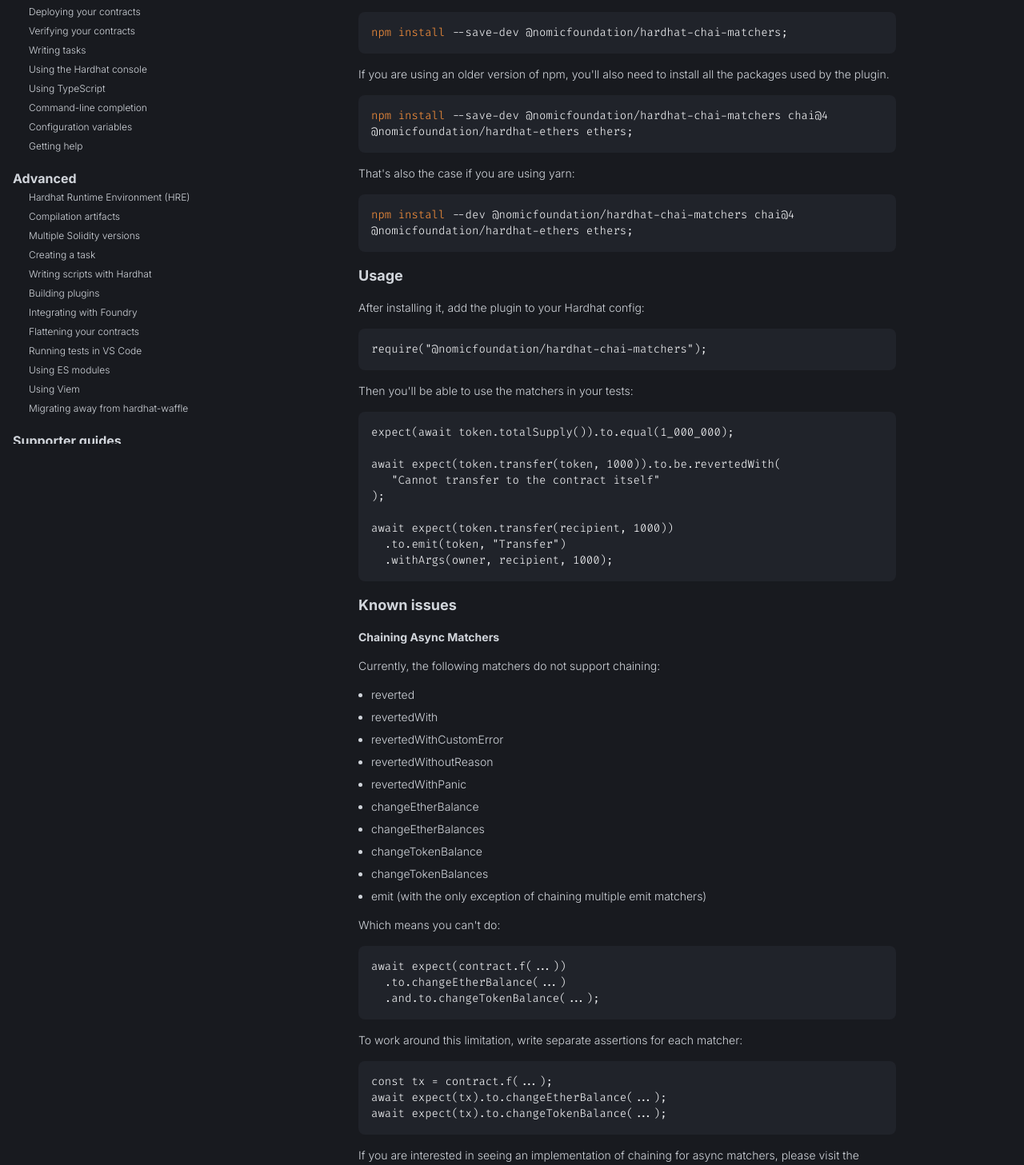
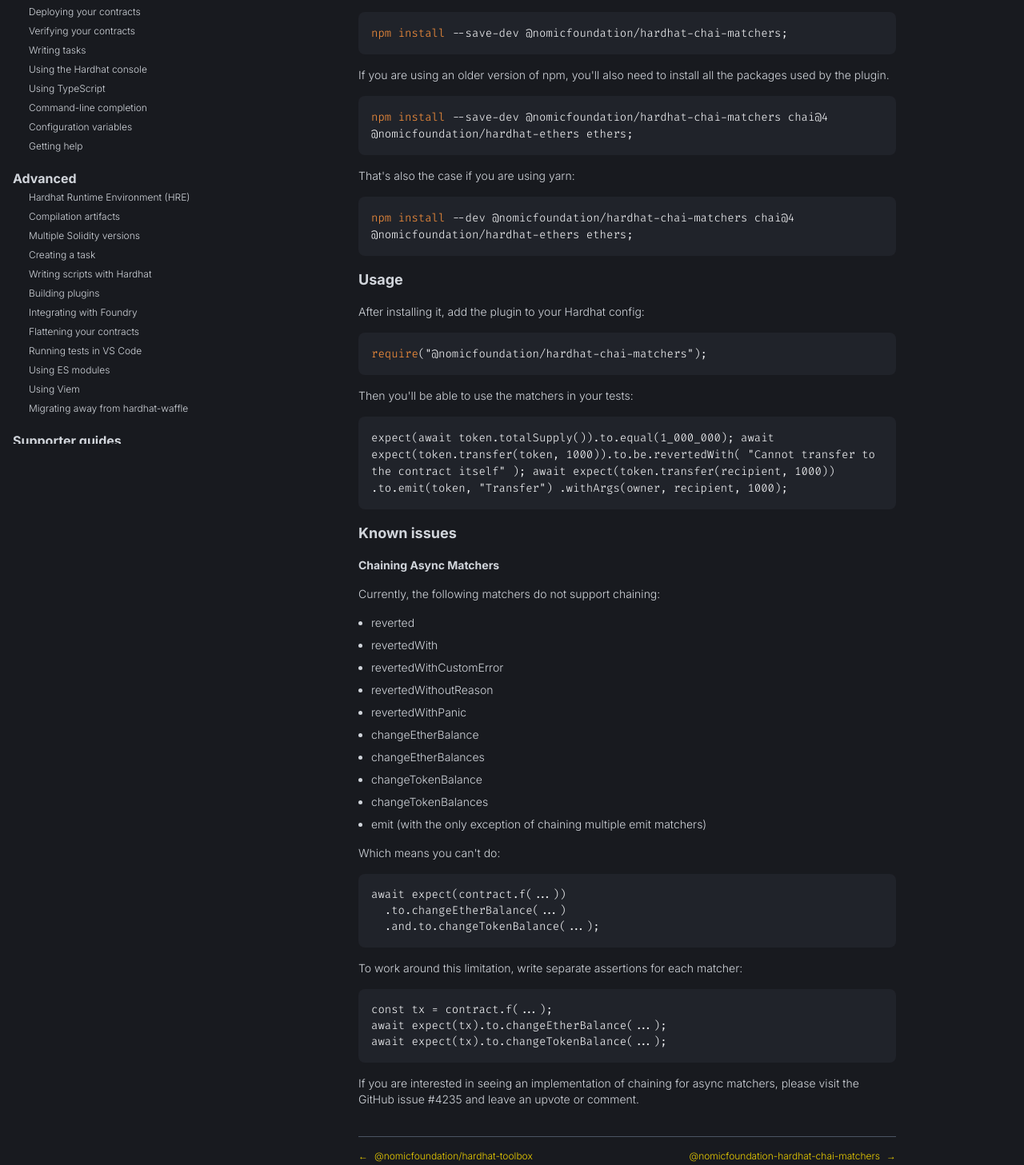
Before and after one commit to Umairulislam/hardhat-clone, a React (Vite) app: page /hardhat-runner/plugins/nomicfoundation-hardhat-chai-matchers in a window 1280 px wide. Shown: the part 425-1882 px from the top of the page at 80% size. Built offline with nearby package versions, Linux system fonts and the light colour scheme.

Commit message:
adding plugins

```diff
--- a/src/pages/Plugins/HardhatChaiMatchers.jsx
+++ b/src/pages/Plugins/HardhatChaiMatchers.jsx
@@ -23,20 +23,17 @@
         We recommend using npm 7 or later. If you do that, then you just need to
         install the plugin itself:
       </p>
-      <div className="bg-[#20232A] text-gray-100 p-4 rounded-lg mt-4 overflow-x-auto">
-        <pre className="whitespace-pre-wrap ">
+      <div className="bg-[#20232A] text-gray-100 p-4 rounded-lg mt-4 overflow-auto">
         <code>
           <span className="text-orange-400">npm install </span>
           <span>--save-dev @nomicfoundation/hardhat-chai-matchers</span>;
         </code>
-        </pre>
       </div>
       <p className="mt-2">
         If you are using an older version of npm, you'll also need to install
         all the packages used by the plugin.
       </p>
-      <div className="bg-[#20232A] text-gray-100 p-4 rounded-lg mt-4 overflow-x-auto">
-        <pre className="whitespace-pre-wrap ">
+      <div className="bg-[#20232A] text-gray-100 p-4 rounded-lg mt-4 overflow-auto">
         <code>
           <span className="text-orange-400">npm install </span>
           <span>
@@ -45,11 +42,9 @@
           </span>
           ;
         </code>
-        </pre>
       </div>
       <p className="mt-2">That's also the case if you are using yarn:</p>
-      <div className="bg-[#20232A] text-gray-100 p-4 rounded-lg mt-4 overflow-x-auto">
-        <pre className="whitespace-pre-wrap ">
+      <div className="bg-[#20232A] text-gray-100 p-4 rounded-lg mt-4 overflow-auto">
         <code>
           <span className="text-orange-400">npm install </span>
           <span>
@@ -58,23 +53,22 @@
           </span>
           ;
         </code>
-        </pre>
       </div>
 
       <h2 className="font-bold text-lg mt-4">Usage</h2>
       <p className="mt-2">
         After installing it, add the plugin to your Hardhat config:
       </p>
-      <div className="bg-[#20232A] text-gray-100 p-4 rounded-lg mt-4 overflow-x-auto">
-        <pre className="whitespace-pre-wrap">
-          <code>require("@nomicfoundation/hardhat-chai-matchers");</code>
-        </pre>
+      <div className="bg-[#20232A] text-gray-100 p-4 rounded-lg mt-4 overflow-auto">
+        <code>
+          <span className="text-orange-400">require</span>
+          <span>("@nomicfoundation/hardhat-chai-matchers");</span>
+        </code>
       </div>
       <p className="mt-2">
         Then you'll be able to use the matchers in your tests:
       </p>
-      <div className="bg-[#20232A] text-gray-100 p-4 rounded-lg mt-4 overflow-x-auto">
-        <pre className="whitespace-pre-wrap">
+      <div className="bg-[#20232A] text-gray-100 p-4 rounded-lg mt-4 overflow-auto">
         <code>
           expect(await token.totalSupply()).to.equal(1_000_000);
           {"\n\n"}
@@ -90,7 +84,6 @@
           {"\n"}
           {"  "}.withArgs(owner, recipient, 1000);
         </code>
-        </pre>
       </div>
 
       <h2 className="font-bold text-lg mt-4">Known issues</h2>
@@ -113,7 +106,7 @@
         </li>
       </ul>
       <p className="mt-2">Which means you can't do:</p>
-      <div className="bg-[#20232A] text-gray-100 p-4 rounded-lg mt-4 overflow-x-auto">
+      <div className="bg-[#20232A] text-gray-100 p-4 rounded-lg mt-4 overflow-auto">
         <pre className="whitespace-pre-wrap">
           <code>
             await expect(contract.f(...))
@@ -128,7 +121,7 @@
         To work around this limitation, write separate assertions for each
         matcher:
       </p>
-      <div className="bg-[#20232A] text-gray-100 p-4 rounded-lg mt-4 overflow-x-auto">
+      <div className="bg-[#20232A] text-gray-100 p-4 rounded-lg mt-4 overflow-auto">
         <pre className="whitespace-pre-wrap">
           <code>
             const tx = contract.f(...);
@@ -144,6 +137,23 @@
         matchers, please visit the GitHub issue #4235 and leave an upvote or
         comment.
       </p>
+      <br />
+      <div class="border-t border-gray-600 pt-4 mt-24 flex justify-center gap-2 xs:justify-between items-center text-tertiary text-[10px] sm:text-xs flex-wrap">
+        <a
+          href="nomicfoundation-hardhat-toolbox"
+          class="flex items-center space-x-2 "
+        >
+          <span>&larr;</span>
+          <span>@nomicfoundation/hardhat-toolbox</span>
+        </a>
+        <a
+          href="nomicfoundation-hardhat-chai-matchers"
+          class="flex items-center space-x-2 "
+        >
+          <span>@nomicfoundation-hardhat-chai-matchers</span>
+          <span>&rarr;</span>
+        </a>
+      </div>
     </section>
   )
 }
--- a/src/pages/Plugins/HardhatToolbox.jsx
+++ b/src/pages/Plugins/HardhatToolbox.jsx
@@ -150,8 +150,7 @@
         this issue, the Toolbox re-exports the Hardhat Network Helpers. You can
         use them like this:
       </p>
-      <div className="bg-[#20232A] text-gray-100 p-4 rounded-lg mt-4 overflow-x-auto">
-        <pre className="whitespace-pre-wrap ">
+      <div className="bg-[#20232A] text-gray-100 p-4 rounded-lg mt-4 overflow-auto">
         <code>
           <span className="text-blue-400">import</span> helpers{" "}
           <span className="text-blue-400">from</span>{" "}
@@ -160,10 +159,9 @@
           </span>
           ;
         </code>
-        </pre>
       </div>
       <br />
-      <div class="border-t border-gray-600 pt-4 flex justify-between text-tertiary text-xs">
+      <div class="border-t border-gray-600 pt-4 flex justify-between text-tertiary text-[10px] sm:text-xs">
         <a href="#" class="flex items-center space-x-2 ">
           <span>&larr;</span>
           <span>Environment variables</span>
--- a/src/pages/Plugins/HardhatToolboxViem.jsx
+++ b/src/pages/Plugins/HardhatToolboxViem.jsx
@@ -79,8 +79,7 @@
         this issue, the Toolbox re-exports the Hardhat Network Helpers. You can
         use them like this:
       </p>
-      <div className="bg-[#20232A] text-gray-100 p-4 rounded-lg mt-4 overflow-x-auto">
-        <pre className="whitespace-pre-wrap ">
+      <div className="bg-[#20232A] text-gray-100 p-4 rounded-lg mt-4 overflow-auto">
         <code>
           <span className="text-blue-400">import</span> helpers{" "}
           <span className="text-blue-400">from</span>{" "}
@@ -89,10 +88,9 @@
           </span>
           ;
         </code>
-        </pre>
       </div>
       <br />
-      <div class="border-t border-gray-600 pt-4 flex justify-between text-tertiary text-xs">
+      <div class="border-t border-gray-600 pt-4 mt-24 flex justify-center gap-2 xs:justify-between items-center text-tertiary text-[10px] sm:text-xs flex-wrap">
         <a
           href="nomicfoundation-hardhat-toolbox"
           class="flex items-center space-x-2 "
@@ -101,10 +99,10 @@
           <span>@nomicfoundation/hardhat-toolbox</span>
         </a>
         <a
-          href="nomicfoundation-hardhat-toolbox-viem"
+          href="nomicfoundation-hardhat-chai-matchers"
           class="flex items-center space-x-2 "
         >
-          <span>@nomicfoundation/hardhat-toolbox-viem</span>
+          <span>@nomicfoundation-hardhat-chai-matchers</span>
           <span>&rarr;</span>
         </a>
       </div>
--- a/tailwind.config.js
+++ b/tailwind.config.js
@@ -19,6 +19,7 @@
         mono: ["Fira Code", "monospace"], // Monospace font for code snippets
       },
       screens: {
+        xs: "480px", // Extra small screen
         sm: "640px", // small screen
         md: "768px", // Medium screen
         lg: "1024px", // Large screen
```
Lines whose indentation alone changed are shown as unchanged.
